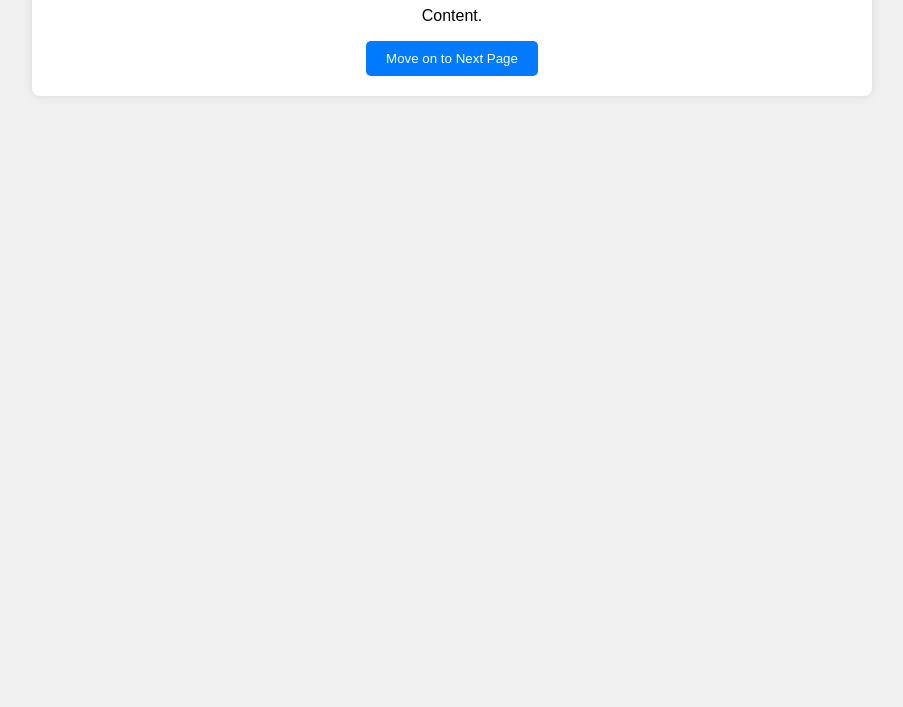
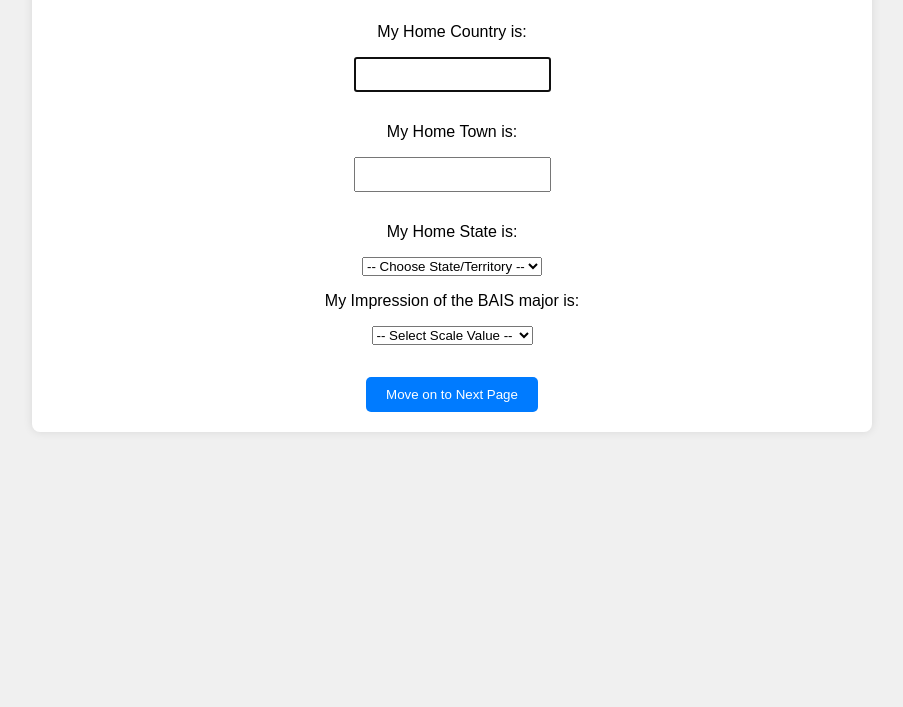
Before and after one commit to Gabrielle-Kilpatrick/gkilpatrick_HW7, a plain HTML site: page gkilpatrick_p1.html in a window 1280 px wide. Shown: the part 93-800 px from the top of the page, without its empty margins (188-1091 px from the left). Drawn offline with Linux system fonts and the light colour scheme.

Commit message:
addition of font awesome
font awesome addition as well as changes to page 1

```diff
--- a/gkilpatrick_p1.html
+++ b/gkilpatrick_p1.html
@@ -5,18 +5,109 @@
     <meta name="viewport" content="width=device-width, initial-scale=1.0">
     <title>gkilpatrick_p1</title>
     <link rel="stylesheet" href="styles.css">
+    <script src="https://kit.fontawesome.com/efa53c7b35.js" crossorigin="anonymous"></script>
 </head>
 <body>
     <div class="container">
         <header>
-            <h1>Content</h1>
+            <h1>Business Analytics Student Survey</h1>
         </header>
         <main>
-            <p>Content.</p>
-            <button onclick="window.location.href='gkilpatrick_p2.html';">
-                Move on to Next Page
-              </button>
+            <form id="surveyForm1" onsubmit="return validateForm()">
+            <p> My Home Country is:</p>
+            <input type="text" name="home_country" id="home-country-input" autofocus required>
+            <p> My Home Town is:</p>
+            <input type="text" name="home_town" id="home-town-input">
+            <p> My Home State is:</p>
+            <select name="state" id="state-select">
+                <option value="">-- Choose State/Territory --</option>
+                <option value="AL">Alabama</option>
+                <option value="AK">Alaska</option>
+                <option value="AZ">Arizona</option>
+                <option value="AR">Arkansas</option>
+                <option value="CA">California</option>
+                <option value="CO">Colorado</option>
+                <option value="CT">Connecticut</option>
+                <option value="DE">Delaware</option>
+                <option value="FL">Florida</option>
+                <option value="GA">Georgia</option>
+                <option value="HI">Hawaii</option>
+                <option value="ID">Idaho</option>
+                <option value="IL">Illinois</option>
+                <option value="IN">Indiana</option>
+                <option value="IA">Iowa</option>
+                <option value="KS">Kansas</option>
+                <option value="KY">Kentucky</option>
+                <option value="LA">Louisiana</option>
+                <option value="ME">Maine</option>
+                <option value="MD">Maryland</option>
+                <option value="MA">Massachusetts</option>
+                <option value="MI">Michigan</option>
+                <option value="MN">Minnesota</option>
+                <option value="MS">Mississippi</option>
+                <option value="MO">Missouri</option>
+                <option value="MT">Montana</option>
+                <option value="NE">Nebraska</option>
+                <option value="NV">Nevada</option>
+                <option value="NH">New Hampshire</option>
+                <option value="NJ">New Jersey</option>
+                <option value="NM">New Mexico</option>
+                <option value="NY">New York</option>
+                <option value="NC">South Carolina</option>
+                <option value="ND">North Dakota</option>
+                <option value="OH">Ohio</option>
+                <option value="OK">Oklahoma</option>
+                <option value="OR">Oregon</option>
+                <option value="PA">Pennsylvania</option>
+                <option value="RI">Rhode Island</option>
+                <option value="SC">South Carolina</option>
+                <option value="SD">South Dakota</option>
+                <option value="TN">Tennessee</option>
+                <option value="TX">Texas</option>
+                <option value="UT">Utah</option>
+                <option value="VT">Vermont</option>
+                <option value="VA">Virgina</option>
+                <option value="WA">Washington</option>
+                <option value="WV">West Virgina</option>
+                <option value="WI">Wisconsin</option>
+                <option value="WY">Wyoming</option>
+                <!-- Added Washington D.C. -->
+                <option value="DC">Washington D.C.</option>
+                <!-- Added U.S. Territories -->
+                <option value="AS">American Samoa</option>
+                <option value="GU">Guam</option>
+                <option value="MP">Northern Mariana Islands</option>
+                <option value="PR">Puerto Rico</option>
+                <option value="VI">U.S. Virgin Islands</option>
+                 <!-- Added Stupid People -->
+                 <option value="SCC">Sovereign Citizen</option>
+            </select>
+            <p>My Impression of the BAIS major is:</p>
+            <select name="impression" id="impression-select">
+                <option value="">-- Select Scale Value --</option>
+                <option value="L1">1 - Very Negative</option>
+                <option value="L2">2 - Somewhat Negative</option>
+                <option value="L3">3 - Neutral</option>
+                <option value="L4">4 - Somewhat Positive</option>
+                <option value="L5">5 - Very Positive</option>
+            </select>
+            <p> </p>
+            <button type="submit">Move on to Next Page</button>
+            </form>
         </main>
     </div>
+
+    <script>
+        function validateForm() {
+           var homeTown = document.getElementById("home-town-input").value;
+           var impressionSelect = document.getElementById("impression-select").value;
+
+           if (homeTown == "" || impressionSelect == "") {
+               alert("Please fill out all required fields.");
+               return false;
+           }
+           return true;
+       }
+   </script>
 </body>
 </html>
```
Also changed, not shown: gkilpatrick_p2.html (+2 -1 lines), gkilpatrick_p3.html (+2 -1 lines), gkilpatrick_p4.html (+2 -1 lines), index.html (+2 -1 lines).
